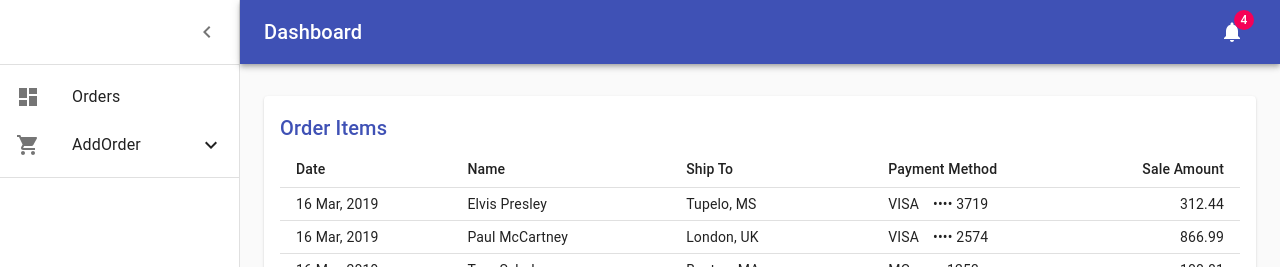
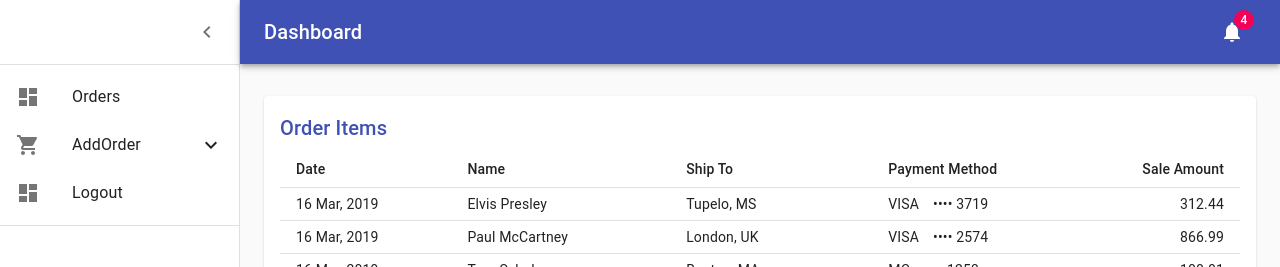
Before and after one commit to puneet-fw/therefresh, a React (Create React App) app in the folder client/: page / in a window 1280 px wide. Shown: the top 267 px of the page. Built offline with nearby package versions, Linux system fonts and the light colour scheme.

Commit message:
Add logout

```diff
--- a/client/src/listItems.js
+++ b/client/src/listItems.js
@@ -59,6 +59,12 @@ export const MainListItems = (props) => {
           </ListItem>
         </List>
       </Collapse>
+      <ListItem button component={Link} to='/login'>
+        <ListItemIcon>
+          <DashboardIcon />
+        </ListItemIcon>
+        <ListItemText primary="Logout" />
+      </ListItem>
     </div>
   );
 };
```
Lines whose indentation alone changed are shown as unchanged.
